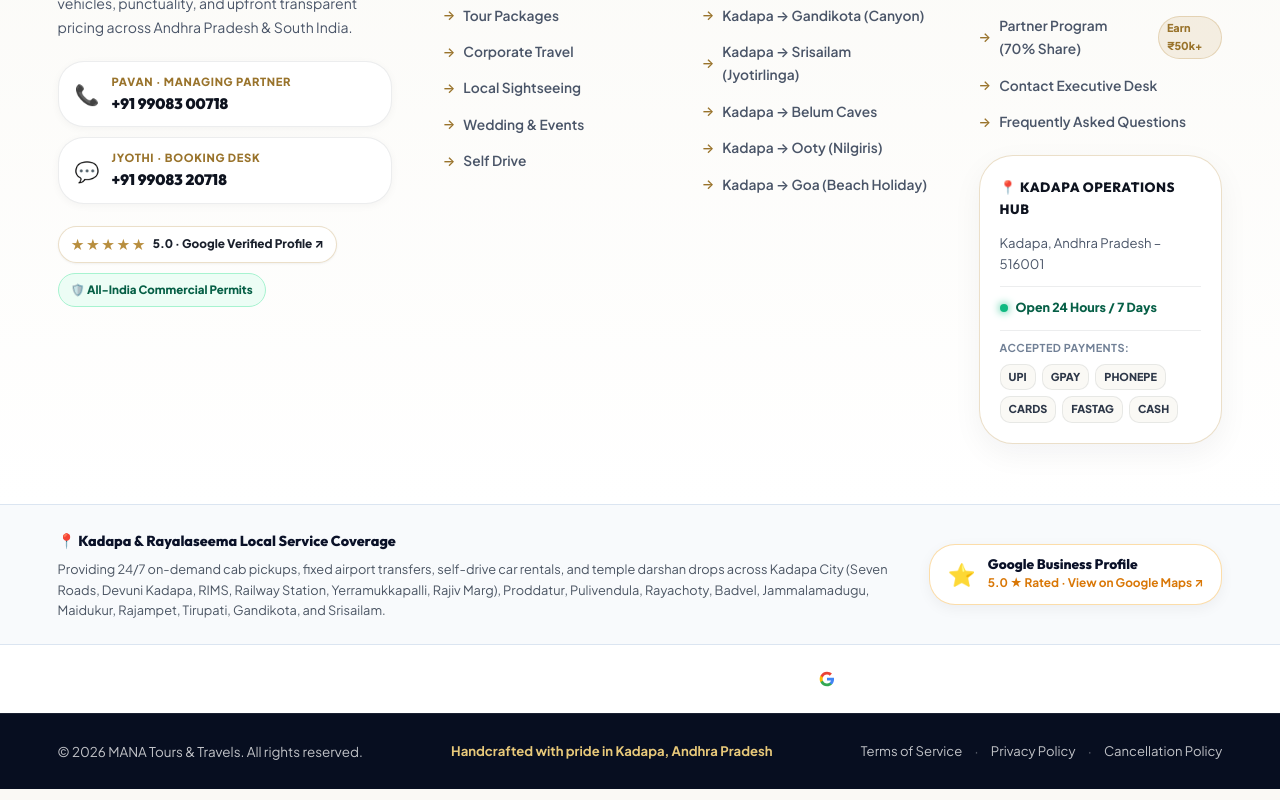
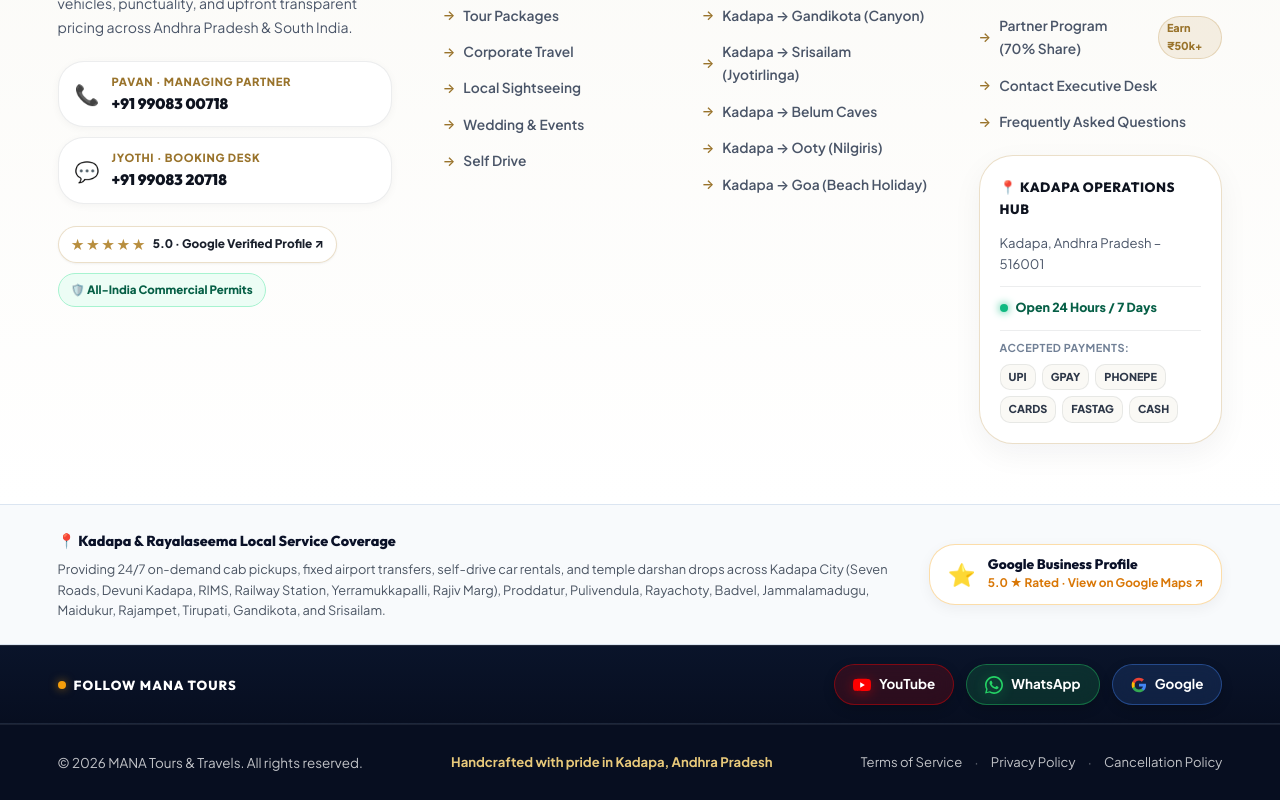
Before and after one commit to manatoursandtravels/mana-website, a Next.js app: page / in a window 1280 px wide. Shown: the part 10986-11786 px from the top of the page. Built offline with nearby package versions, Linux system fonts and the light colour scheme; no server answers.

Commit message:
fix(footer): high-contrast dark theme social media follow strip with bright YouTube, WhatsApp, and Google pills, sharp typography and centered mobile responsiveness

```diff
--- a/components/Footer.module.css
+++ b/components/Footer.module.css
@@ -561,77 +561,142 @@
 
 /* ── 3. SOCIAL FOLLOW STRIP ── */
 .socialStrip {
-  background: rgba(255, 255, 255, 0.025);
-  border-top: 1px solid rgba(255, 255, 255, 0.07);
-  border-bottom: 1px solid rgba(255, 255, 255, 0.07);
-  padding: 14px 0;
+  background: linear-gradient(180deg, #0A142A 0%, #070E20 100%);
+  border-top: 1.5px solid rgba(255, 255, 255, 0.1);
+  border-bottom: 1px solid rgba(255, 255, 255, 0.08);
+  padding: 18px 0;
+  position: relative;
+  z-index: 3;
 }
 
 .socialStripInner {
   display: flex;
   align-items: center;
-  justify-content: center;
+  justify-content: space-between;
   gap: 20px;
   flex-wrap: wrap;
 }
 
 .socialStripLabel {
-  font-size: 0.75rem;
-  font-weight: 700;
-  color: rgba(255, 255, 255, 0.4);
+  font-family: var(--font-display, sans-serif);
+  font-size: 0.82rem;
+  font-weight: 800;
+  color: #FFFFFF;
   text-transform: uppercase;
   letter-spacing: 0.08em;
-  white-space: nowrap;
+  display: flex;
+  align-items: center;
+  gap: 8px;
+}
+
+.socialStripLabel::before {
+  content: '';
+  display: inline-block;
+  width: 8px;
+  height: 8px;
+  border-radius: 50%;
+  background: #F59E0B;
+  box-shadow: 0 0 10px rgba(245, 158, 11, 0.6);
 }
 
 .socialLinks {
   display: flex;
   align-items: center;
-  gap: 10px;
+  gap: 12px;
   flex-wrap: wrap;
 }
 
 .socialLink {
   display: inline-flex;
   align-items: center;
-  gap: 7px;
-  padding: 7px 16px;
+  gap: 8px;
+  padding: 8px 18px;
   border-radius: 999px;
-  border: 1px solid rgba(255, 255, 255, 0.1);
-  color: rgba(255, 255, 255, 0.65);
   text-decoration: none;
-  font-size: 0.8rem;
-  font-weight: 600;
-  background: rgba(255, 255, 255, 0.04);
-  transition: background 0.2s ease, border-color 0.2s ease, color 0.2s ease, transform 0.2s ease, box-shadow 0.2s ease;
+  font-size: 0.84rem;
+  font-weight: 700;
+  color: #FFFFFF;
+  background: rgba(255, 255, 255, 0.06);
+  border: 1px solid rgba(255, 255, 255, 0.14);
+  backdrop-filter: blur(10px);
+  transition: all 0.22s ease;
+  box-shadow: 0 4px 12px rgba(0, 0, 0, 0.2);
 }
 
 .socialLink:hover {
-  transform: translateY(-2px);
+  transform: translateY(-3px);
 }
 
 /* YouTube */
+.socialYt {
+  border-color: rgba(255, 0, 0, 0.4);
+  background: rgba(255, 0, 0, 0.15);
+  color: #FFFFFF;
+}
+
+.socialYt svg {
+  color: #FF0000;
+  filter: drop-shadow(0 2px 6px rgba(255, 0, 0, 0.4));
+  transition: transform 0.2s ease;
+}
+
 .socialYt:hover {
-  background: rgba(255, 0, 0, 0.12);
-  border-color: rgba(255, 0, 0, 0.4);
-  color: #FF4444;
-  box-shadow: 0 4px 16px rgba(255, 0, 0, 0.2);
+  background: #FF0000;
+  border-color: #FF0000;
+  color: #FFFFFF;
+  box-shadow: 0 8px 24px rgba(255, 0, 0, 0.45);
+}
+
+.socialYt:hover svg {
+  color: #FFFFFF;
+  transform: scale(1.1);
 }
 
 /* WhatsApp */
+.socialWa {
+  border-color: rgba(37, 211, 102, 0.4);
+  background: rgba(37, 211, 102, 0.15);
+  color: #FFFFFF;
+}
+
+.socialWa svg {
+  color: #25D366;
+  filter: drop-shadow(0 2px 6px rgba(37, 211, 102, 0.4));
+  transition: transform 0.2s ease;
+}
+
 .socialWa:hover {
-  background: rgba(37, 211, 102, 0.1);
-  border-color: rgba(37, 211, 102, 0.4);
-  color: #25D366;
-  box-shadow: 0 4px 16px rgba(37, 211, 102, 0.2);
+  background: #25D366;
+  border-color: #25D366;
+  color: #FFFFFF;
+  box-shadow: 0 8px 24px rgba(37, 211, 102, 0.45);
+}
+
+.socialWa:hover svg {
+  color: #FFFFFF;
+  transform: scale(1.1);
 }
 
 /* Google */
+.socialGoogle {
+  border-color: rgba(66, 133, 244, 0.4);
+  background: rgba(66, 133, 244, 0.15);
+  color: #FFFFFF;
+}
+
 .socialGoogle:hover {
-  background: rgba(66, 133, 244, 0.1);
-  border-color: rgba(66, 133, 244, 0.3);
-  color: #4285F4;
-  box-shadow: 0 4px 16px rgba(66, 133, 244, 0.15);
+  background: #4285F4;
+  border-color: #4285F4;
+  color: #FFFFFF;
+  box-shadow: 0 8px 24px rgba(66, 133, 244, 0.45);
+}
+
+.socialGoogle svg {
+  transition: transform 0.2s ease;
+}
+
+.socialGoogle:hover svg {
+  transform: scale(1.1);
 }
 
 /* ── 4. BOTTOM COPYRIGHT & LOCAL PRIDE BAR ── */
@@ -712,6 +777,21 @@
     grid-template-columns: 1fr;
     gap: 32px;
   }
+  .socialStripInner {
+    flex-direction: column;
+    align-items: center;
+    text-align: center;
+    gap: 14px;
+  }
+  .socialLinks {
+    width: 100%;
+    justify-content: center;
+    gap: 10px;
+  }
+  .socialLink {
+    padding: 8px 16px;
+    font-size: 0.82rem;
+  }
   .bottomInner {
     flex-direction: column;
     align-items: flex-start;
```
